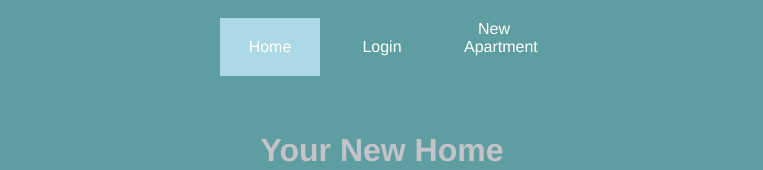
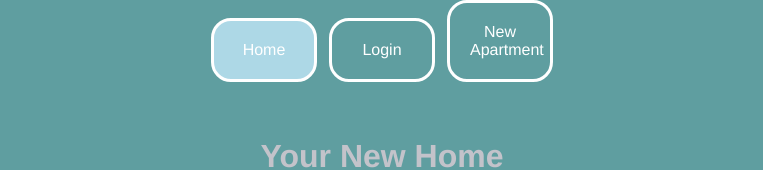
Before and after one commit to baezdiazm/Galactic-Kitty, a React (Create React App) app: page / in a window 1280 px wide. Shown: the top 170 px of the page, without its empty margins (258-1021 px from the left). Built offline with nearby package versions, Linux system fonts and the light colour scheme; data requests are answered from the project's data file.

Commit message:
Styles the NavBar

```diff
--- a/src/App.css
+++ b/src/App.css
@@ -67,9 +67,11 @@ hr {
 .nav {
   display: inline-block;
   border-radius: 20px;
+  border-style: solid;
 }
 
 label{
+
   width: 140px;
   display: inline-block;
   margin: 5px;
--- a/src/components/NavBar.js
+++ b/src/components/NavBar.js
@@ -2,7 +2,6 @@ import React from "react"
 import { NavLink } from "react-router-dom"
 
 function NavBar() {
-//    const context = useContext(LoggedInContext)
 
     const styles = {
         display: "inline-block",
@@ -16,10 +15,11 @@ function NavBar() {
       };
 
     return (
-        <div className="nav">
+        <div className="nav-container">
             <NavLink
                 to="/"
                 exact
+                className="nav"
                 style={styles}
                 activeStyle={{
                     background: "lightblue",
@@ -30,6 +30,7 @@ function NavBar() {
             <NavLink
                 to={`/login`}
                 exact
+                className="nav"
                 style={styles}
                 activeStyle={{
                   background: "lightblue",
@@ -40,6 +41,7 @@ function NavBar() {
             <NavLink
                 to="/NewApartmentForm"
                 exact
+                className="nav"
                 style={styles}
                 activeStyle={{
                   background: "lightblue",
```
